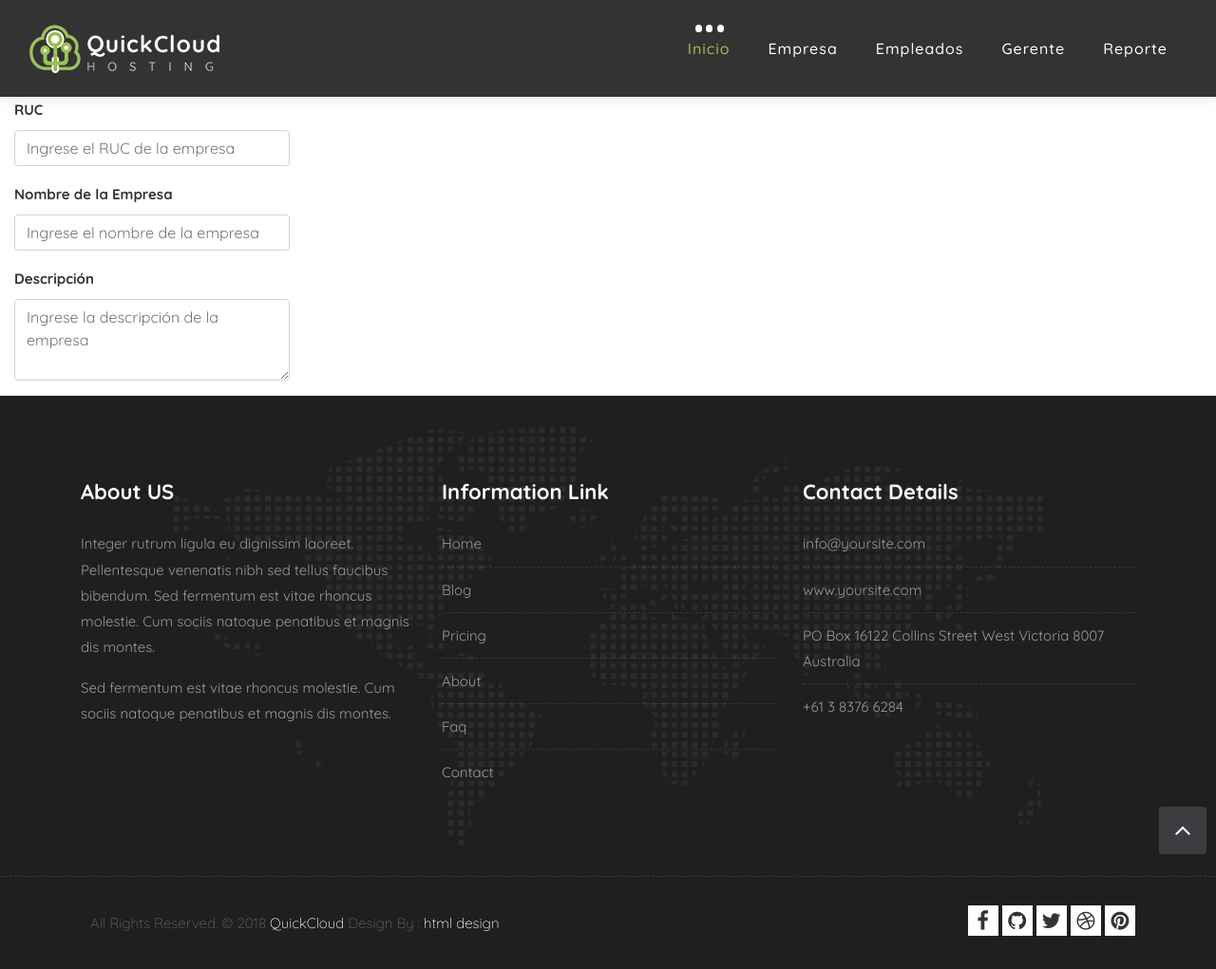
After one commit to xandersdk/evolutionsoft-render, a Django app: page /nuevaEmpresa/ in a window 1280 px wide. The commit adds this page. Shown: the whole page at 95% size. Run offline with Django 5.2, Linux system fonts and the light colour scheme; some libraries are stand-ins or nearby versions.

Commit message:
creacion del formulariio empresas

```diff
--- /dev/null
+++ b/Aplicaciones/Reporte/templates/nuevaempresa.html
@@ -0,0 +1,62 @@
+
+{% extends "./plantilla.html" %}
+{% block body %}
+<div class="col-md-3">
+    <form action="/guardarEmpresa/" method="post" enctype="multipart/form-data" id="frm_nuevo_empresa">
+        {% csrf_token %}
+        <div class="form-group mb-3">
+            <label for="ruc"><b>RUC</b></label>
+            <input type="text" name="ruc" id="ruc" class="form-control" placeholder="Ingrese el RUC de la empresa" required style="color: black;"/>
+        </div>
+        <div class="form-group mb-3">
+            <label for="nombre_empresa"><b>Nombre de la Empresa</b></label>
+            <input type="text" name="nombre_empresa" id="nombre_empresa" class="form-control" placeholder="Ingrese el nombre de la empresa" required>
+        </div>
+        <div class="form-group mb-3">
+            <label for="descripcion"><b>Descripción</b></label>
+            <textarea name="descripcion" id="descripcion" class="form-control" rows="3" placeholder="Ingrese la descripción de la empresa" required></textarea>
+        </div>
+    </form>
+</div>
+<script>
+    $("#frm_nuevo_emmpresa").validate({
+    rules: {
+        ruc: {
+            required: true,
+            digits: true,
+            minlength: 13,
+            maxlength: 13
+        },
+        nombre_empresa: {
+            required: true,
+            lettersonly: true,
+            minlength: 2
+        },
+        descripcion: {
+            required: true,
+        },
+        // Validaciones existentes
+        // ...
+    },
+    messages: {
+        ruc: {
+            required: "Por favor ingrese el RUC de la empresa",
+            digits: "Solo se permiten números",
+            minlength: "El RUC debe tener exactamente 13 dígitos",
+            maxlength: "El RUC debe tener exactamente 13 dígitos"
+        },
+        nombre_empresa: {
+            required: "Por favor ingrese el nombre de la empresa",
+            lettersonly: "Solo se permite letras",
+            minlength: "El nombre debe tener al menos 2 letras",
+        },
+        descripcion: {
+            required: "Por favor ingrese la descripción de la empresa",
+        },
+        // Mensajes existentes
+        // ...
+    }
+});
+
+</script>
+{% endblock %}
--- a/Aplicaciones/Reporte/templates/plantilla.html
+++ b/Aplicaciones/Reporte/templates/plantilla.html
@@ -67,7 +67,7 @@
 				<div class="collapse navbar-collapse" id="navbars-host">
 					<ul class="navbar-nav ml-auto">
 						<li class="nav-item active"><a class="nav-link" href="/">Inicio</a></li>
-						<li class="nav-item"><a class="nav-link" href="{% url 'listadoEmpresa' %}">Empresa</a></li>
+						<li class="nav-item"><a class="nav-link" href="{% url 'listadoEmpresas' %}">Empresa</a></li>
 						<li class="nav-item"><a class="nav-link" href="">Empleados </a></li>
 						<li class="nav-item"><a class="nav-link" href="">Gerente</a></li>
 						<li class="nav-item"><a class="nav-link" href="">Reporte</a></li>
--- a/Aplicaciones/Reporte/urls.py
+++ b/Aplicaciones/Reporte/urls.py
@@ -5,7 +5,8 @@ from.import views
 
 urlpatterns=[
     path('',views.home),
-    path('listadoEmpresa/', views.listadoEmpresa, name='listadoEmpresa'),
+    path('listadoEmpresas/', views.listadoEmpresas, name='listadoEmpresas'),
+    path('nuevaEmpresa/', views.nuevaEmpresa, name='nuevaEmpresa'),
 
 
 
--- a/Aplicaciones/Reporte/views.py
+++ b/Aplicaciones/Reporte/views.py
@@ -1,8 +1,34 @@
-from django.shortcuts import render
+
+from django.shortcuts import render, redirect
+from .models import Empresa
+from django.contrib import messages
 
 # Create your views here.
 # Create your views here.
 def home(request):
     return render(request, "home.html")
-def listadoEmpresa(request):
-    return render(request, 'listadoempresa.html', )
+
+# Insertando una nueva empresa en la base de datos
+def guardarEmpresa(request):
+    if request.method == 'POST':
+        ruc = request.POST['ruc']
+        nombre_empresa = request.POST['nombre_empresa']
+        descripcion = request.POST['descripcion']
+
+        nuevaEmpresa = Empresa.objects.create(
+            ruc=ruc,
+            nombre_empresa=nombre_empresa,
+            descripcion=descripcion
+        )
+
+        messages.success(request, "Empresa registrada exitosamente")
+        return redirect('listadoEmpresas')
+
+# Listado de empresas
+def listadoEmpresas(request):
+    empresas = Empresa.objects.all()
+    return render(request, 'listadoEmpresa.html', {'empresas': empresas})
+
+# Renderizando formulario para nueva empresa
+def nuevaEmpresa(request):
+    return render(request, 'nuevaEmpresa.html')
```
Also changed, not shown: Aplicaciones/Reporte/templates/listadoempresa.html (+14 -19 lines), Aplicaciones/Reporte/templates/editarempresa.html (added).
